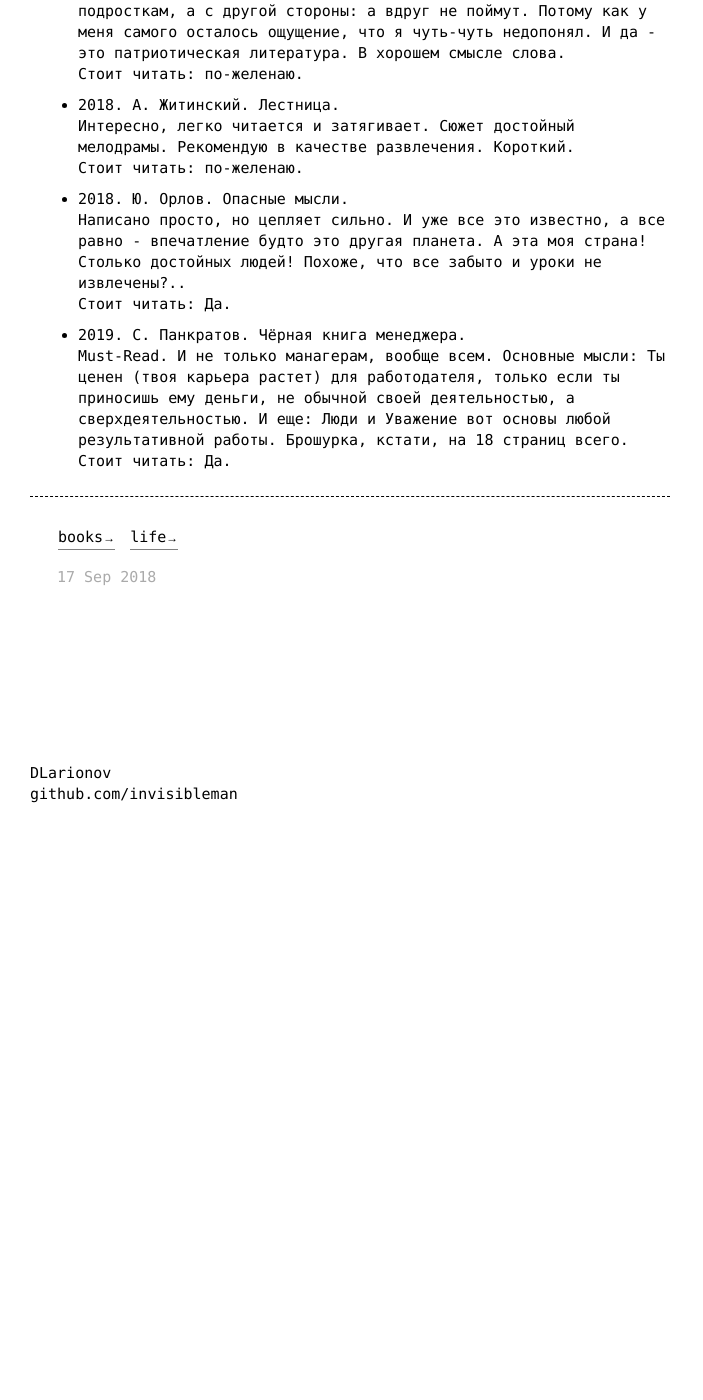
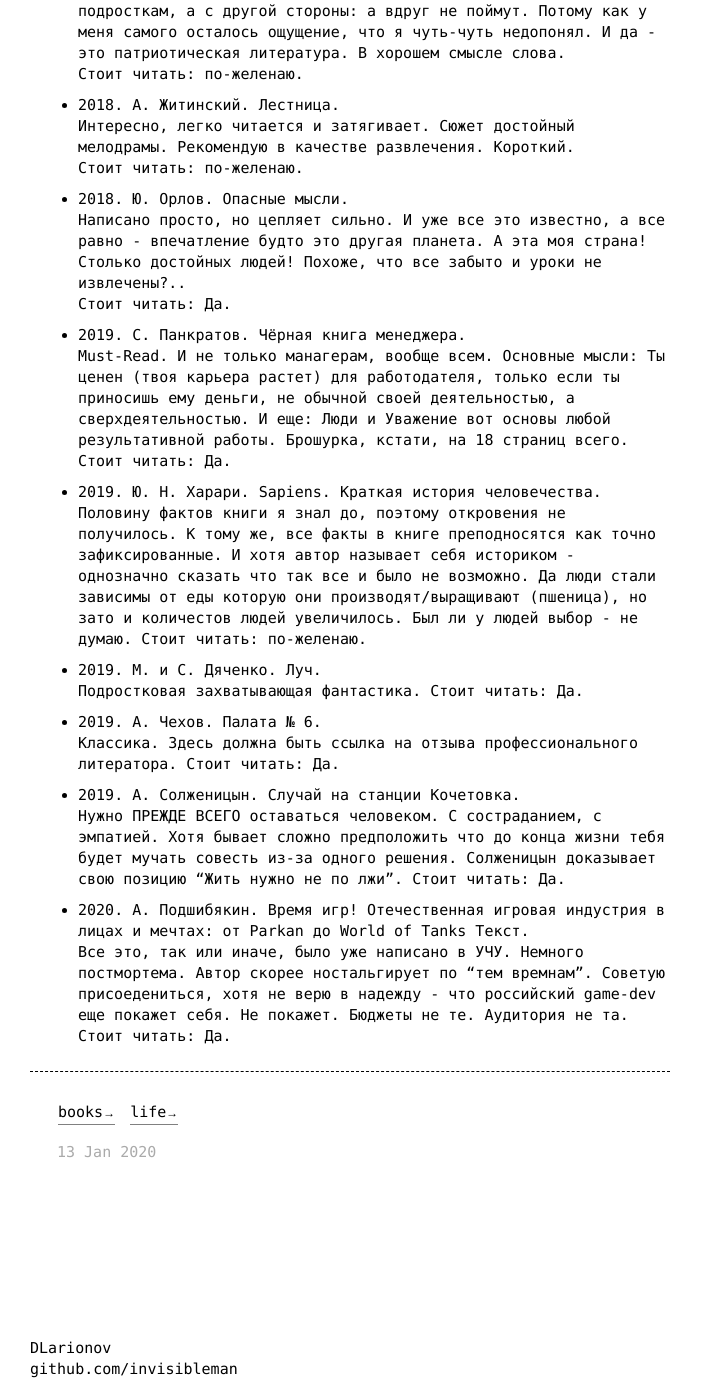
Before and after one commit to InvisibleMan/blog.dlarionov.info, a Jekyll site: the page built from pages/readed_books.md, in a window 1280 px wide and 1400 px high, scrolled down 3639 px. Shown: the whole window, without its empty margins (0-703 px from the left). Built offline with Jekyll 4.4.1, drawn with Linux system fonts in a browser that asks for light colours; before the commit the page ends 4464 px from its top, so only the background shows below that.

Commit message:
Добавлены прочитанные книги: Sapiens, Луч, Палата 6, Случай на станции Кочетовка, Время игр!

```diff
--- a/pages/readed_books.md
+++ b/pages/readed_books.md
@@ -1,6 +1,6 @@
 ---
 layout: post
-date: 2018-09-17 12:31
+date: 2020-01-13 12:31
 title: Книги, которые я прочитал
 tags:
   - books
@@ -163,6 +163,26 @@ tags:
   Написано просто, но цепляет сильно. И уже все это известно, а все равно - впечатление будто это другая планета. А эта моя страна! Столько достойных людей! Похоже, что все забыто и уроки не извлечены?..
   Стоит читать: **Да**.
 
- + *2019*. С. Панкратов. **Чёрная книга менеджера**.
++ *2019*. С. Панкратов. **Чёрная книга менеджера**.
   Must-Read. И не только манагерам, вообще всем. Основные мысли: Ты ценен (твоя карьера растет) для работодателя, только если ты приносишь ему деньги, не обычной своей деятельностью, а сверхдеятельностью. И еще: Люди и Уважение вот основы любой результативной работы. Брошурка, кстати, на 18 страниц всего.
   Стоит читать: **Да**.
+
++ *2019*. Ю. Н. Харари. **Sapiens. Краткая история человечества**.
+  Половину фактов книги я знал до, поэтому откровения не получилось. К тому же, все факты в книге преподносятся как точно зафиксированные. И хотя автор называет себя историком - однозначно сказать что так все и было не возможно. Да люди стали зависимы от еды которую они производят/выращивают (пшеница), но зато и количестов людей увеличилось. Был ли у людей выбор - не думаю.
+  Стоит читать: **по-желенаю**.
+
++ *2019*. М. и С. Дяченко. **Луч**.
+  Подростковая захватывающая фантастика.
+  Стоит читать: **Да**.
+
++ *2019*. А. Чехов. **Палата № 6**.
+  Классика. Здесь должна быть ссылка на отзыва профессионального литератора.
+  Стоит читать: **Да**.
+
++ *2019*. А. Солженицын. **Случай на станции Кочетовка**.
+  Нужно ПРЕЖДЕ ВСЕГО оставаться человеком. С состраданием, с эмпатией. Хотя бывает сложно предположить что до конца жизни тебя будет мучать совесть из-за одного решения. Солженицын доказывает свою позицию "Жить нужно не по лжи".
+  Стоит читать: **Да**.
+
++ *2020*. А. Подшибякин. **Время игр! Отечественная игровая индустрия в лицах и мечтах: от Parkan до World of Tanks Текст**.
+  Все это, так или иначе, было уже написано в УЧУ. Немного постмортема. Автор скорее ностальгирует по "тем времнам". Советую присоедениться, хотя не верю в надежду - что российский game-dev еще покажет себя. Не покажет. Бюджеты не те. Аудитория не та.
+  Стоит читать: **Да**.
```
